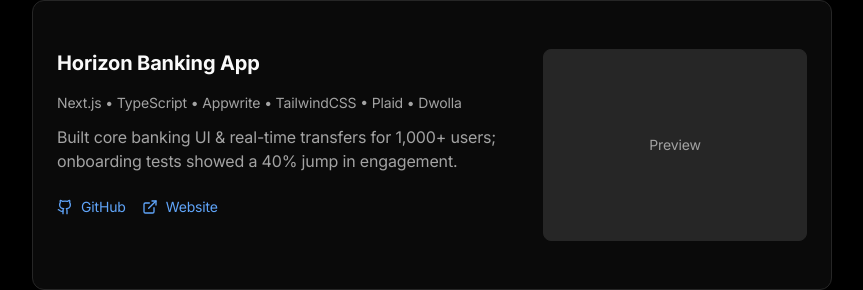
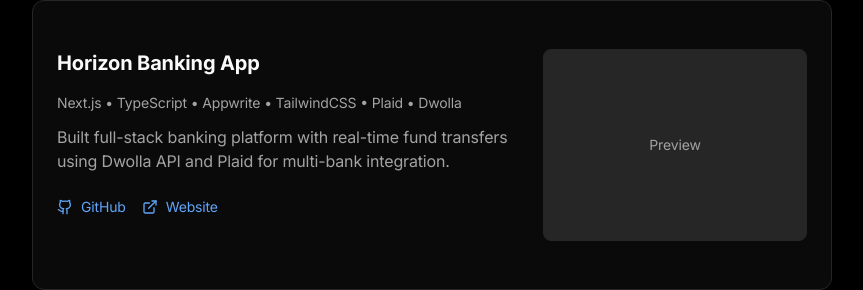
Before and after one commit to ukimsanov/personal-portfolio, a Next.js app: page / in a window 1280 px wide. Shown: the part 1118-1408 px from the top of the page, without its empty margins (208-1071 px from the left). Built offline with nearby package versions, Linux system fonts and the light colour scheme.

Commit message:
refactor: update Horizon Banking App project description for clarity and detail in CV and resume data

```diff
--- a/src/data/resume.ts
+++ b/src/data/resume.ts
@@ -152,9 +152,9 @@ export const resumeData: {
       title: "Horizon Banking App",
       techStack: ["Next.js", "TypeScript", "Appwrite", "TailwindCSS", "Plaid", "Dwolla"],
       description: [
-        "Built core banking UI & real-time transfers for 1,000+ users; onboarding tests showed a 40% jump in engagement.",
-        "Designed Appwrite cloud functions for payments, hitting <50 ms median latency across 10k simulated transactions.",
-        "Implemented responsive dashboard using TailwindCSS and Chart.js, deployed on Vercel cutting page-load 50% and sustaining 99.9% uptime.",
+        "Built full-stack banking platform with real-time fund transfers using Dwolla API and Plaid for multi-bank integration.",
+        "Engineered server-side payment processing with Next.js Server Actions and Appwrite, implementing secure session management and transaction tracking across linked accounts.",
+        "Developed responsive dashboard with TailwindCSS and Chart.js visualizations; deployed on Cloudflare Pages with edge runtime optimization and Sentry monitoring for 99.9% uptime.",
       ],
       link: {
         label: "github.com",
```
Also changed, not shown: CV.txt.
